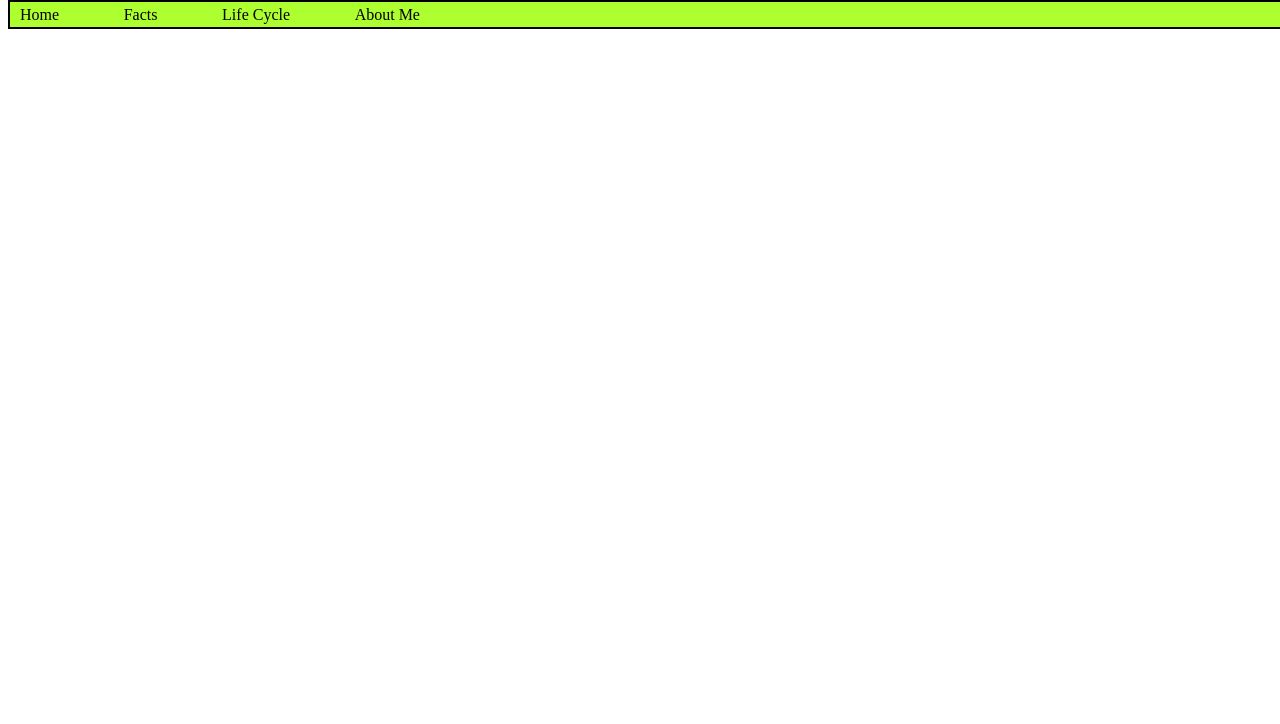
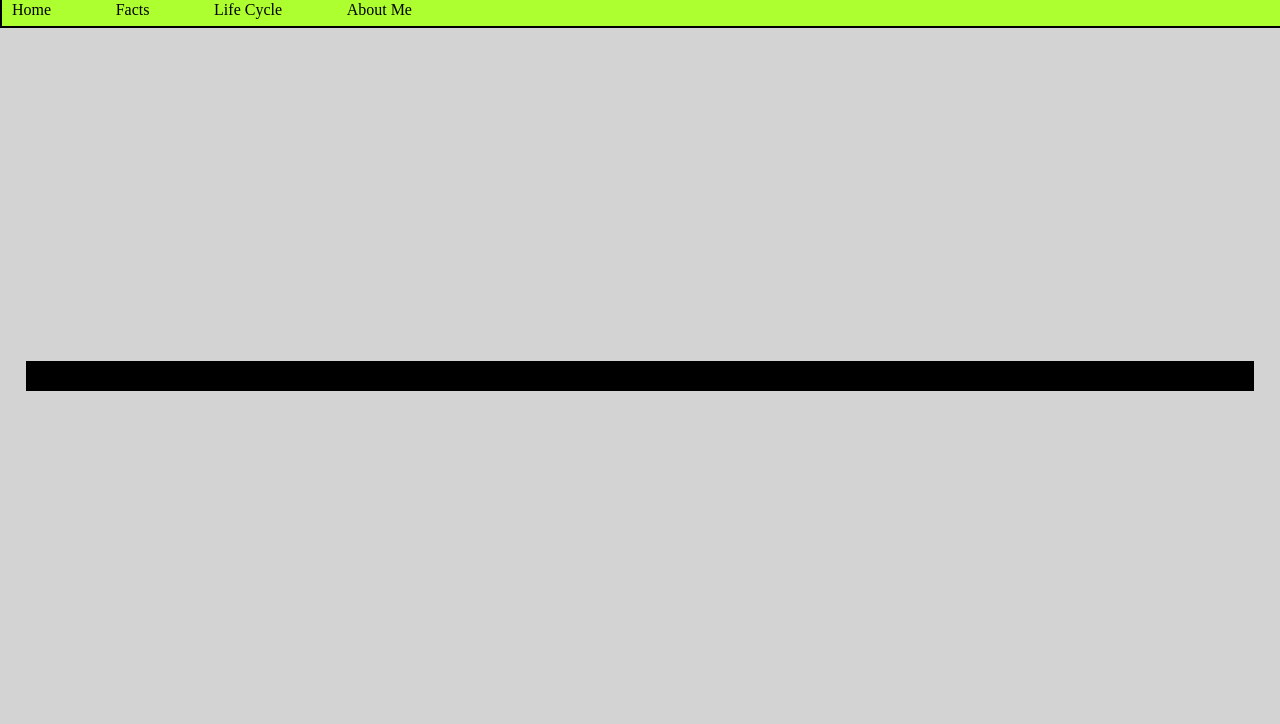
Before and after one commit to alec-tackitt-student/performance-test-2-butterfly-storyboard, a plain HTML site: page index.html in a window 1280 px wide. Shown: the part 76-800 px from the top of the page. Drawn offline with Linux system fonts and the light colour scheme.

Commit message:
created cards

```diff
--- a/Styles/styles.css
+++ b/Styles/styles.css
@@ -1,3 +1,6 @@
+body {
+ margin: 0;
+}
 #banner {
     background-image: url("../images/4.jpg");
     width: 100vw;
@@ -18,7 +21,7 @@ nav {
     display: flex;
     border: 2px solid;
     width: 100vw;
-    height: 25px;
+    height: 4vh;
     align-items: center;
     background-color: greenyellow;
 }
@@ -27,8 +30,32 @@ nav {
     padding-left: 10px;
     width: 400px;
     justify-content: space-between;
+    margin-right: 5%;
 }
 a {
    color: black;
    text-decoration: none;
 }
+main {
+    display: flex;
+    background-color: lightgray;
+    width: 100vw;
+    height: 87vh;
+    flex-direction: row;
+    justify-content: center;
+    align-items: center;
+}
+.card-container {
+    width: inherit;
+    margin-left: 2vw;
+    margin-right: 2vw;
+}
+article {
+    border: 5px solid;
+}
+.sm {
+    flex: 1;
+}
+.lg {
+    flex: 2;
+}
--- a/index.html
+++ b/index.html
@@ -21,6 +21,15 @@
         </div>
     </nav>
 
+    <!-- main content-->
+    <main>
+        <div class="card-container"> <!--main 3 cards-->
+            <article class="sm"></article>
+            <article class="sm"></article>
+            <article class="lg"></article>
+        </div>
+
+    </main>
+
 </body>
-
 </html>
```
